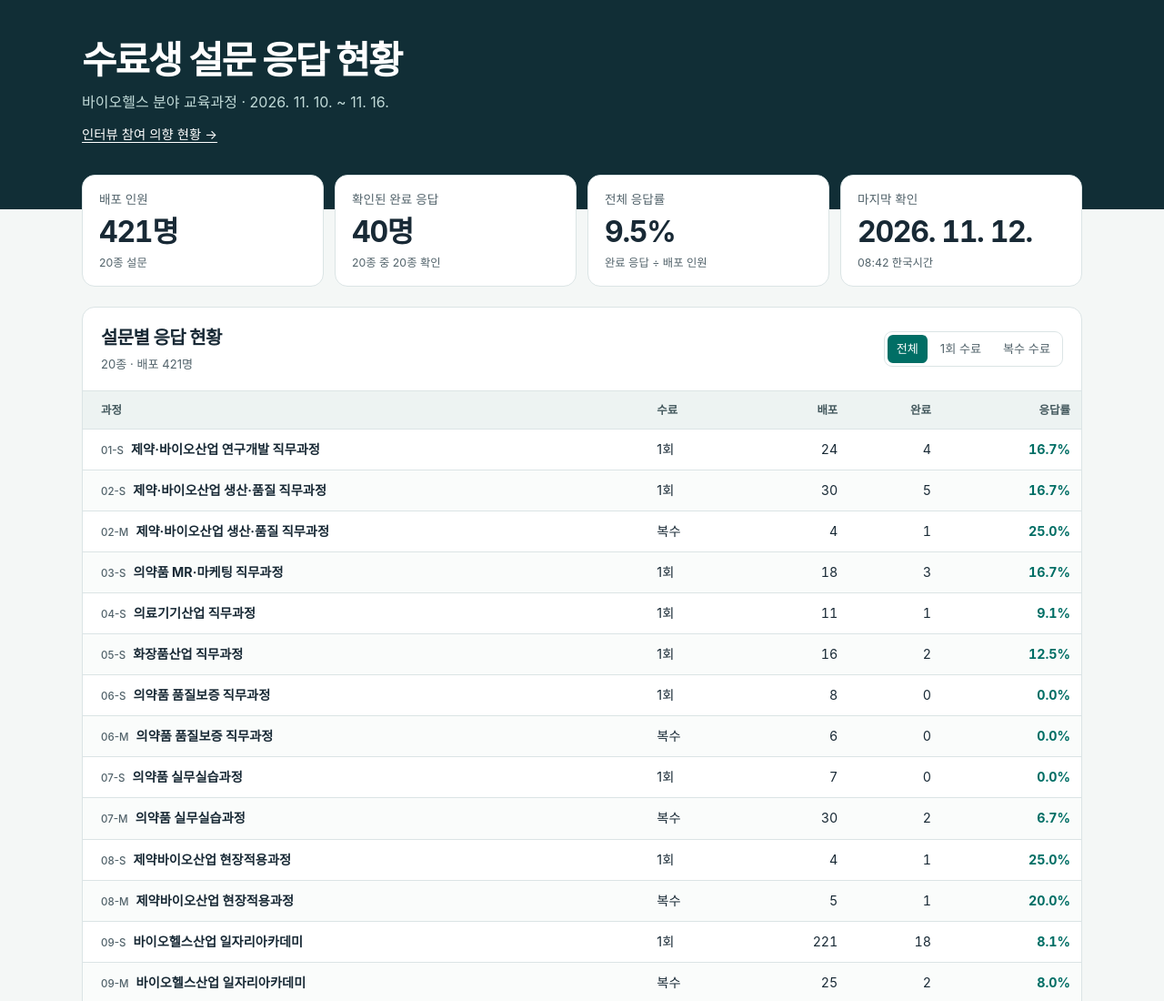
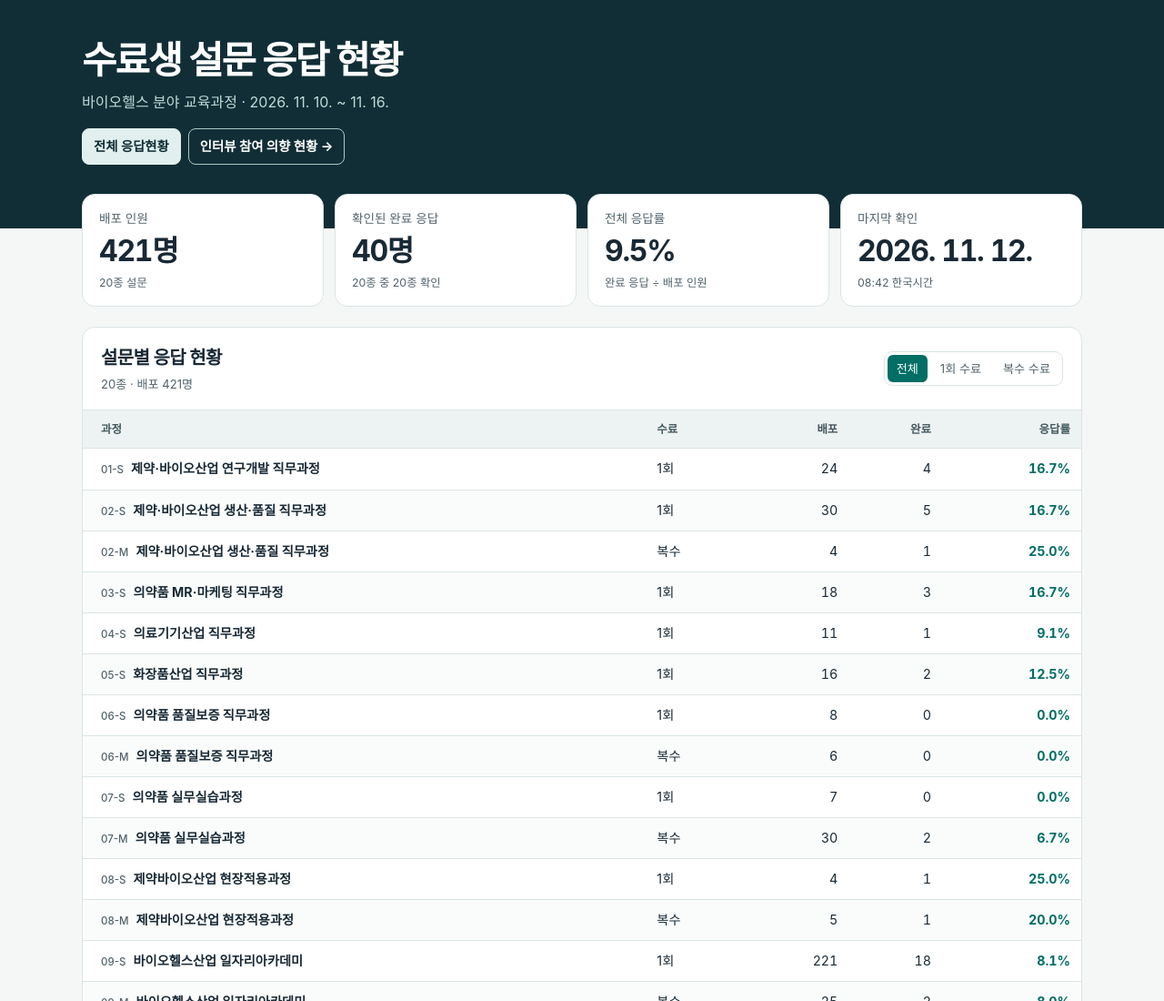
Before and after one commit to edu-hrd/survey-response-monitor, a plain HTML site: page index.html in a window 1280 px wide. Shown: the top 1100 px of the page at 91% size. Drawn offline with Linux system fonts and the light colour scheme.

Commit message:
Make the interview navigation prominent on the dashboard

```diff
--- a/index.html
+++ b/index.html
@@ -12,7 +12,10 @@
     .shell { width:min(1100px, 100% - 40px); margin-inline:auto; }
     header { background:#112e36; color:white; padding:42px 0 70px; }
     header p { color:#c1dad8; margin:8px 0 0; }
-    .interview-link { display:inline-block; color:white; margin-top:12px; font-size:.9rem; text-underline-offset:3px; }
+    .page-nav { display:flex; flex-wrap:wrap; gap:8px; margin-top:16px; }
+    .page-nav a { display:inline-block; padding:8px 12px; border:1px solid #a8cac7; border-radius:8px; color:white; text-decoration:none; font-size:.9rem; font-weight:650; }
+    .page-nav a[aria-current="page"] { color:#112e36; background:#e1f0ee; border-color:#e1f0ee; }
+    .page-nav a:focus-visible { outline:2px solid white; outline-offset:3px; }
     h1 { margin:0; font-size:clamp(1.75rem,4vw,2.6rem); line-height:1.2; letter-spacing:-.045em; }
     h2 { margin:0; font-size:1.25rem; letter-spacing:-.03em; }
     .metrics { display:grid; grid-template-columns:repeat(4,minmax(0,1fr)); gap:12px; margin-top:-38px; }
@@ -59,7 +62,10 @@
     <div class="shell">
       <h1>수료생 설문 응답 현황</h1>
       <p>바이오헬스 분야 교육과정 · 2026. 11. 10. ~ 11. 16.</p>
-      <a class="interview-link" href="./interviews.html">인터뷰 참여 의향 현황 →</a>
+      <nav class="page-nav" aria-label="현황 페이지">
+        <a href="./" aria-current="page">전체 응답현황</a>
+        <a href="./interviews.html">인터뷰 참여 의향 현황 →</a>
+      </nav>
     </div>
   </header>
   <main class="shell">
```
